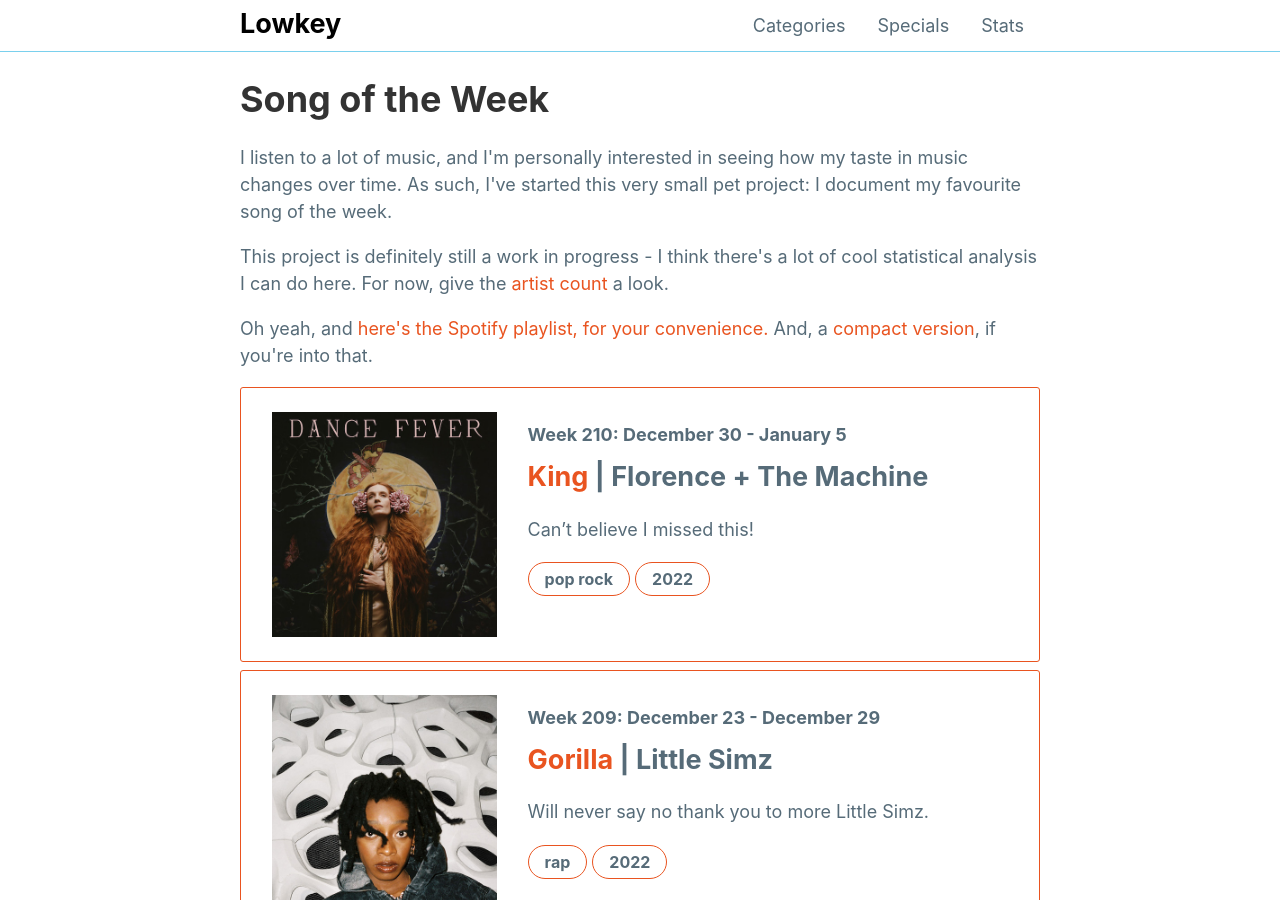
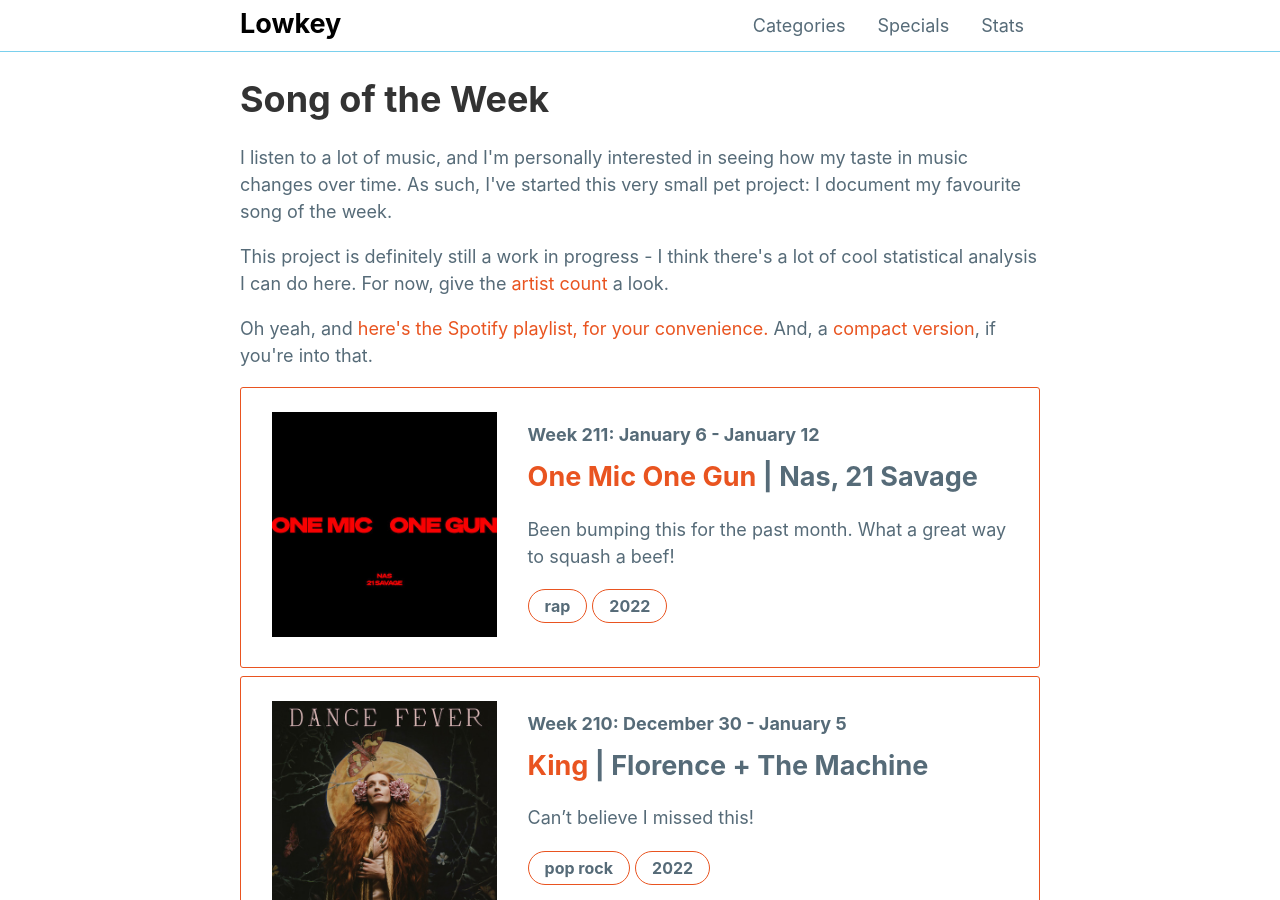
Before and after one commit to mattxwang/lowkey, a Jekyll site: the page built from stats/song-of-the-week.html, in a window 1280 px wide and 900 px high. Built offline with Jekyll 4.4.1, drawn with Linux system fonts in a browser that asks for light colours; comment, search, counter and statistics services are not loaded.

Commit message:
one mic one gun

```diff
--- a/_data/sotw.yml
+++ b/_data/sotw.yml
@@ -2373,3 +2373,14 @@ week210:
   genre: "pop rock"
   year: 2022
   blurb: Can't believe I missed this!
+week211:
+  week: "Week 211: January 6 - January 12"
+  title: "One Mic One Gun"
+  artists:
+  - "Nas"
+  - "21 Savage"
+  album: "One Mic One Gun"
+  album_art: "one-mic-one-gun.jpeg"
+  genre: "rap"
+  year: 2022
+  blurb: Been bumping this for the past month. What a great way to squash a beef!
```
Also changed, not shown: img/albums/one-mic-one-gun.jpeg (added).
